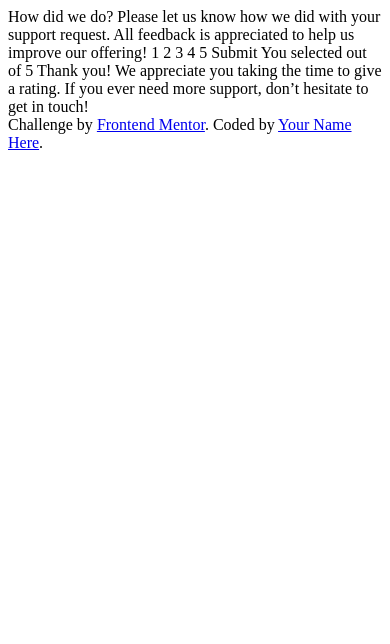
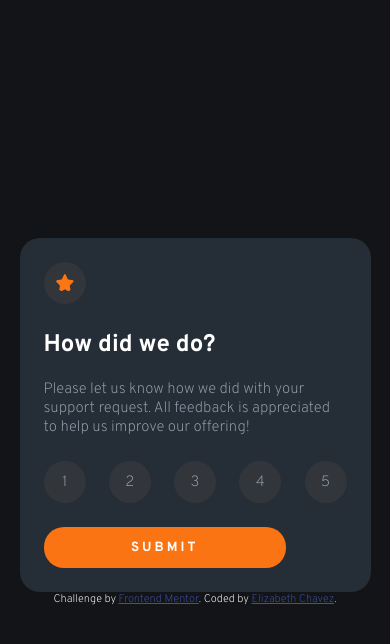
Before and after one commit to Esagecc/interactive-rating, a plain HTML site: page index.html in a window 390 px wide. Drawn offline with Linux system fonts and the light colour scheme.

Commit message:
completed the basic layout of the mobile site

```diff
--- a/index.html
+++ b/index.html
@@ -5,6 +5,7 @@
   <meta name="viewport" content="width=device-width, initial-scale=1.0">
 
   <link rel="icon" type="image/png" sizes="32x32" href="./images/favicon-32x32.png">
+  <link rel="stylesheet" href="style.css">
   <link rel="stylesheet" href="script.js">
 
   <title>Frontend Mentor | Interactive rating component</title>
@@ -14,35 +15,48 @@
   </style>
 </head>
 <body>
+  <section class="main">
+    <div class="content">
+      <img src="images/icon-star.svg" class='star circle' alt="">
+      <h1 class="title">
+        How did we do?
+      </h1>
+      <div class="text">
+        Please let us know how we did with your support request. All feedback is appreciated to help us improve our offering!
+      </div>
+      <ul>
+        <li class='circle'>1</li>
+        <li class='circle'>2</li>
+        <li class='circle'>3</li>
+        <li class='circle'>4</li>
+        <li class='circle'>5</li>
+      </ul>
+      <button class="button">Submit</button>
 
+
+    </div>
+  </section>
   <!-- Rating state start -->
 
-  How did we do?
 
-  Please let us know how we did with your support request. All feedback is appreciated
-  to help us improve our offering!
-
-  1 2 3 4 5
-
-  Submit
 
   <!-- Rating state end -->
 
   <!-- Thank you state start -->
 
-  You selected <!-- Add rating here --> out of 5
+  <!-- You selected Add rating here out of 5
 
-  Thank you!
+  <!-- Thank you!
 
   We appreciate you taking the time to give a rating. If you ever need more support,
-  don’t hesitate to get in touch!
+  don’t hesitate to get in touch! -->
 
   <!-- Thank you state end -->
 
 
   <div class="attribution">
     Challenge by <a href="https://www.frontendmentor.io?ref=challenge" target="_blank">Frontend Mentor</a>.
-    Coded by <a href="#">Your Name Here</a>.
+    Coded by <a href="#">Elizabeth Chavez</a>.
   </div>
 </body>
 </html>
--- a/style.css
+++ b/style.css
@@ -1,4 +1,4 @@
-@import url('https://fonts.googleapis.com/css2?family=Overpass:ital,wght@0,700;1,400&display=swap');
+@import url('https://fonts.googleapis.com/css2?family=Overpass:ital,wght@0,100;0,200;0,700;1,400&display=swap');
 
 * {
     box-sizing: border-box;
@@ -12,10 +12,77 @@
     --white: hsl(0, 0%, 100%);
     --lgt-gray: hsl(217, 12%, 63%);
     --md-gray: hsl(216, 12%, 54%);
+    --dk-gray: rgb(50, 54, 58);
     --dk-blue:  hsl(213, 19%, 18%);
     --dkr-blue: hsl(216, 12%, 8%);
 }
 
 
-.attribution { font-size: 11px; text-align: center; }
+body {
+    background-color: var(--dkr-blue);
+    color: var(--white);
+    display: flex;
+    flex-direction: column;
+    justify-content: center;
+    align-items: center;
+    height: 100vh;
+}
+
+.main {
+    width: 90%;
+    padding: 1.5rem;
+    background-color: var(--dk-blue);
+    border-radius: 20px;
+    display: flex;
+}
+
+.circle {
+    background-color: var(--dk-gray);
+    border-radius: 50%;
+    padding: 12px;
+    height: 42px;
+    width: 42px;
+    text-align: center;
+}
+
+h1 {
+    padding: 20px 0;
+    font-weight: 700;
+}
+
+.text {
+    color: var(--lgt-gray);
+    font-size: 15px;
+    font-weight: 400;
+    padding-bottom: 1.5rem;
+}
+
+ul {
+    display: flex;
+    justify-content: space-between;
+}
+
+ul li {
+    list-style-type: none;
+    font-size: 15px;
+    font-weight: 400;
+    color: var(--lgt-gray);
+    margin-bottom: 1.5rem;
+}
+
+.button {
+    background-color: var(--orange);
+    border: none;
+    border-radius: 20px;
+    width: 80%;
+    color: var(--white);
+    padding: 12px;
+    text-transform: uppercase;
+    font-weight: 600;
+    letter-spacing: 3px;
+    justify-content: center;
+}
+
+.attribution { font-size: 11px;
+    text-align: center; }
 .attribution a { color: hsl(228, 45%, 44%); }
```
Also changed, not shown: 1 other file.
